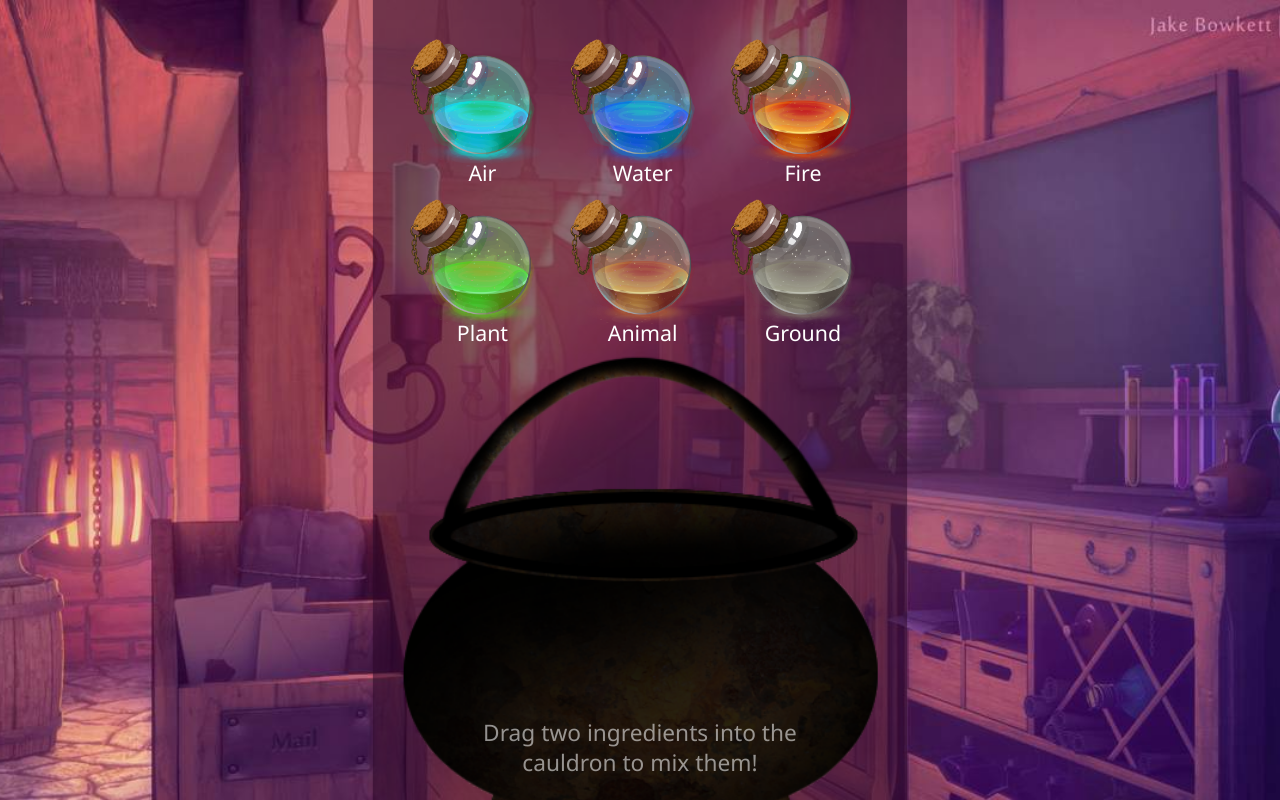
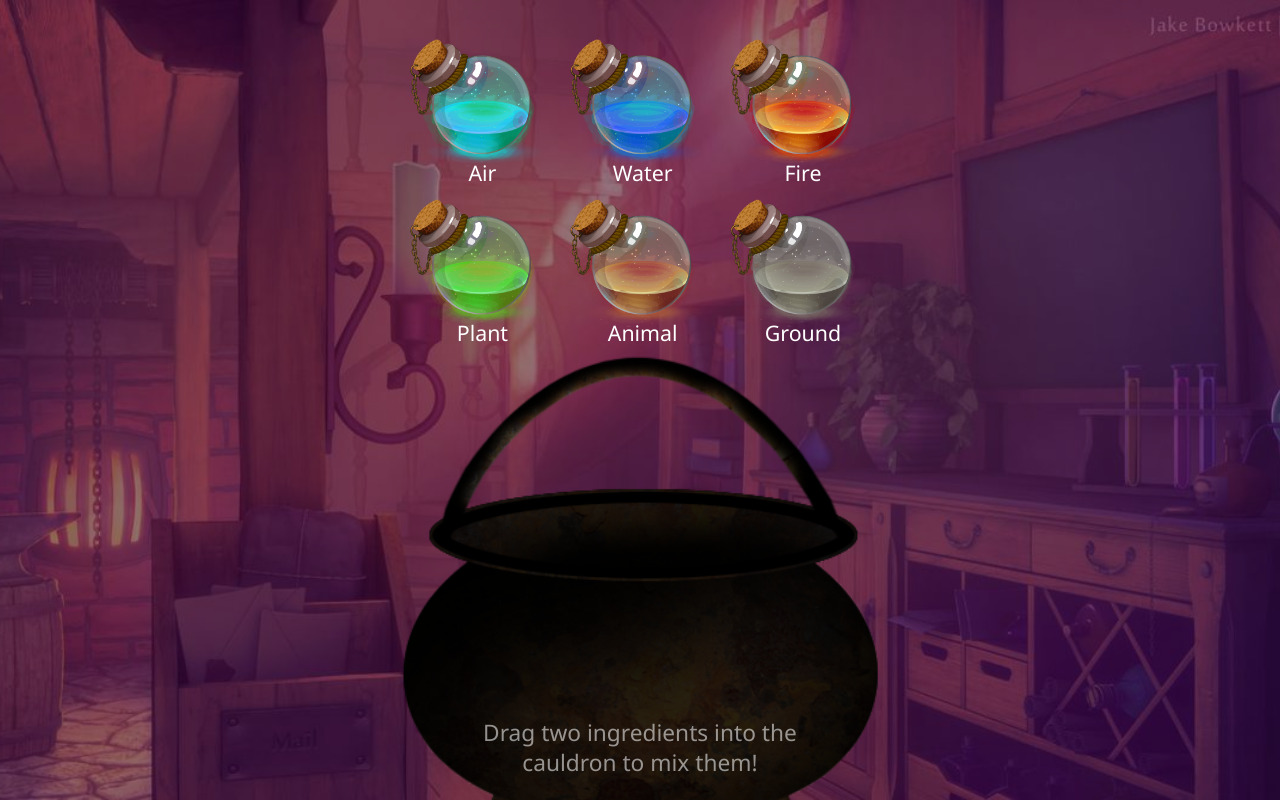
Before and after one commit to ColinAmos/witchy-drinks, a React (Create React App) app: page / in a window 1280 px wide. Built offline with nearby package versions, Linux system fonts and the light colour scheme.

Commit message:
Make background dim cover all of viewport

```diff
--- a/src/App.css
+++ b/src/App.css
@@ -22,7 +22,7 @@ body {
   position: relative;
   width: 100vw;
   height: 100vh;
-  background-color: rgb(79, 58, 85);
+  background-color: rgb(71, 16, 50);
   overflow: hidden;
 }
 
@@ -35,6 +35,15 @@ body {
   height: 100%;
 }
 
+#background-image--cover {
+  position: absolute;
+  left: 0;
+  top: 0;
+  width: 100%;
+  height: 100%;
+  background: rgba(44, 7, 39, 0.5);
+}
+
 #mixing-station {
   width: 400px;
   height: 600px;
@@ -42,7 +51,7 @@ body {
   left: 50%;
   top: 50%;
   /* border: 2px dotted lightblue; */
-  background: rgba(44, 7, 39, 0.541);
+  /* background: rgba(44, 7, 39, 0.5); */
   box-sizing: border-box;
 }
 
--- a/src/components/Background.js
+++ b/src/components/Background.js
@@ -4,7 +4,12 @@ import backgroundImage from "../images/placeholder-background-image.jpg";
 
 const Background = () => {
     return(
-        <img id="background-image" src={ backgroundImage } alt="" draggable={false}/>
+        <React.Fragment>
+
+            <img id="background-image" src={ backgroundImage } alt="" draggable={false}/>
+            <div id="background-image--cover"></div>
+        </React.Fragment>
+
     )
 }
 
--- a/src/components/MixingStation.js
+++ b/src/components/MixingStation.js
@@ -40,6 +40,7 @@ class MixingStation extends React.Component {
     }
 
     updateDimensions = () => {
+        //this.log([document.body.clientHeight, document.documentElement.clientHeight, Date.now()/1000000].join(", "));
         // Scale app area to fit window
         let area = document.getElementById("mixing-station");
         let style = window.getComputedStyle(area);
--- a/src/components/RecipeBook.js
+++ b/src/components/RecipeBook.js
@@ -36,15 +36,15 @@ const RecipeBook = {
                 case "Air + Water":     title = "Bubble Bringer"; description ="Makes you burp bubbles!"; break;
                 case "Fire + Water":    title = "Sweat Sauce"; description ="Makes you sweat! A lot!"; break;
                 case "Fire + Air":      title = "Dragon Drink"; description ="Let's you breathe fire!"; break;
-                case "Plant + Water":   title = "Sip of Growth"; description ="Makes you taller!"; break;
+                case "Plant + Water":   title = "Gulp of Growth"; description ="Makes you taller!"; break;
                 case "Plant + Air":     title = "Mint Filter"; description ="Gives you fresh breath!"; break;
                 case "Plant + Fire":    title = "Chloroplast Blast"; description ="Turns your skin green!"; break;
-                case "Animal + Water":  title = "Swift Snorkel"; description ="Gives you gills and fins!"; break;
+                case "Animal + Water":  title = "Shot of Snorkel"; description ="Gives you gills and fins!"; break;
                 case "Animal + Air":    title = "Feather Flurry"; description ="Gives you wings!"; break;
                 case "Animal + Fire":   title = "Bio Glow"; description ="Makes your body glow!"; break;
                 case "Animal + Plant":  title = "Background Blur"; description ="Gives you camouflauge!"; break;
                 case "Ground + Water":  title = "Slime Time"; description ="Makes you slimy!"; break;
-                case "Ground + Air":    title = "Smoke Bomb"; description ="Surrounds you in a cloud of dust!"; break;
+                case "Ground + Air":    title = "Smoke Slurry"; description ="Surrounds you in a cloud of dust!"; break;
                 case "Ground + Fire":   title = "Magma Meltdown"; description ="Makes food melt in your mouth, literally!"; break;
                 case "Ground + Plant":  title = "Moss Maker"; description ="Covers you with moss!"; break;
                 case "Ground + Animal": title = "Beast Burrow"; description ="Makes you really want to dig a hole!"; break;
```
